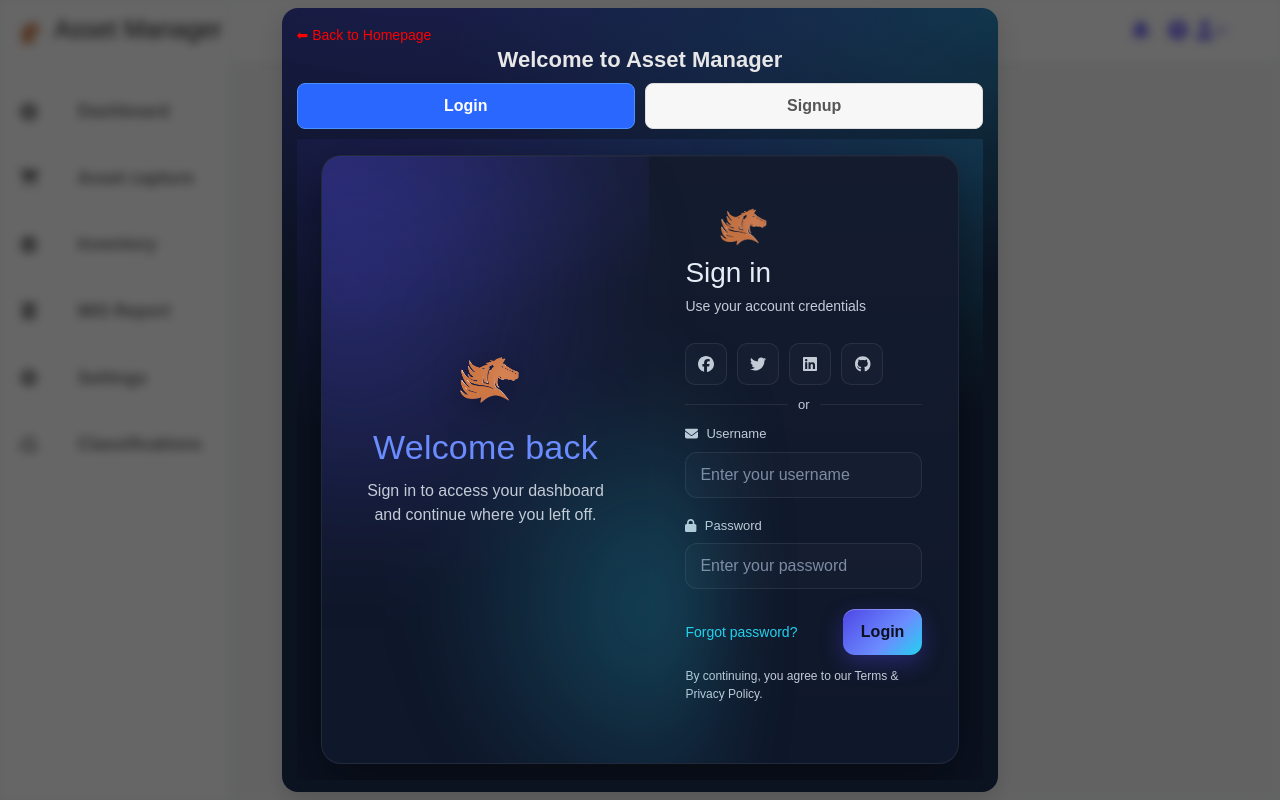
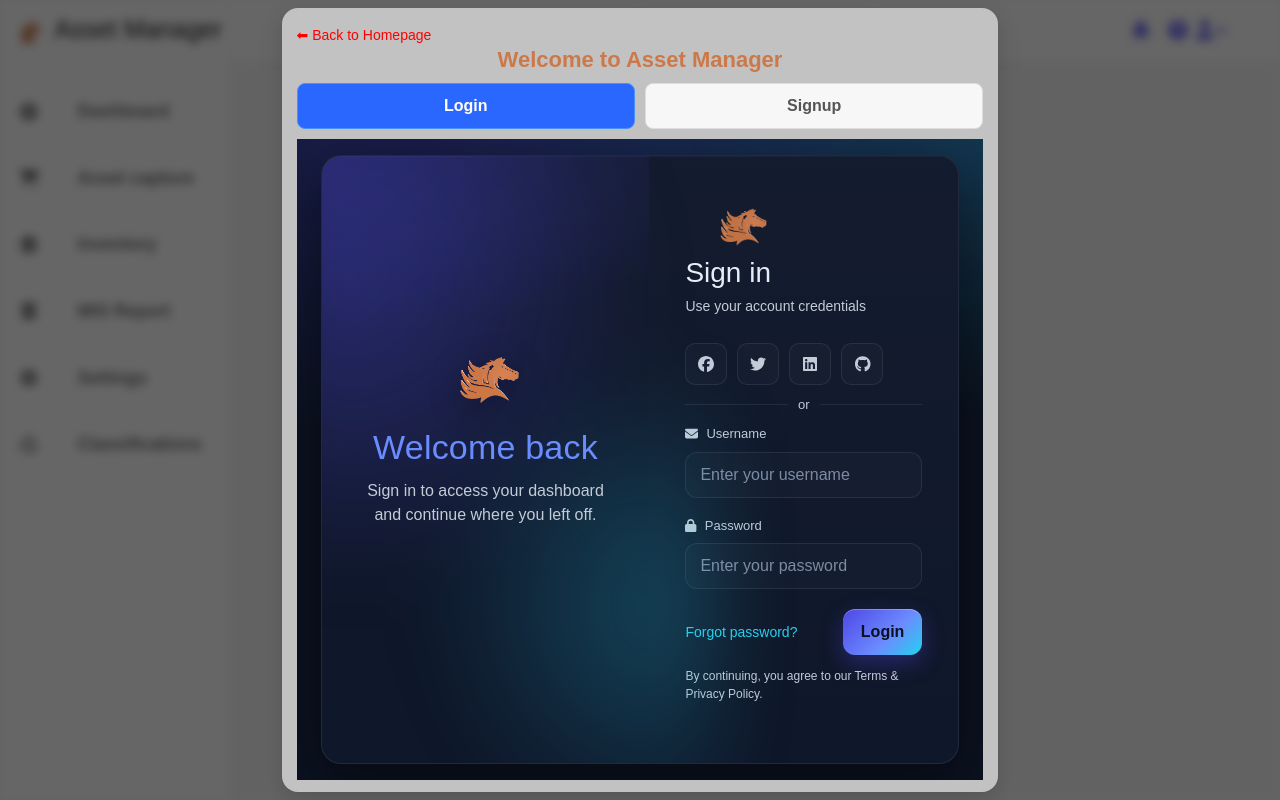
Before and after one commit to AnujNdas/Asset-manager-new, a React (Create React App) app in the folder frontend/: page /User in a window 1280 px wide. Built offline with nearby package versions, Linux system fonts and the light colour scheme.

Commit message:
Update User.css

```diff
--- a/frontend/src/Page_styles/User.css
+++ b/frontend/src/Page_styles/User.css
@@ -2,8 +2,7 @@
 .user-overlay {
   display: flex;
   align-items: center;
-  justify-content: center;
-  height: 100%;
+  justify-content: center;height: 100%;
   width: 70%;
   /* padding: 20px;  */
 }
@@ -11,10 +10,7 @@
 /* Main Card */
 .user-card {
   /* background: white; */
-  background:
-    radial-gradient(1200px 600px at 20% -10%, rgba(79,70,229,.25), transparent 60%),
-    radial-gradient(1000px 500px at 100% 0%, rgba(34,211,238,.18), transparent 55%),
-    var(--bg);
+  background: #c2c2c2;
   border-radius: 16px;
   padding: 15px;
   max-width: 80%;
@@ -43,7 +39,7 @@
   font-size: 22px;
   font-weight: bold;
   text-align: center;
-  color: #e7e7e7;
+  color: #cc794a;
   margin-bottom: 10px;
 }
 
@@ -65,7 +61,7 @@
   cursor: pointer;
 }
 .tab-btn:hover {
-  background: #ffe3ec;
+  background: #ffffff;
 }
 .tab-btn.active {
   background: #2a67ff;
```
